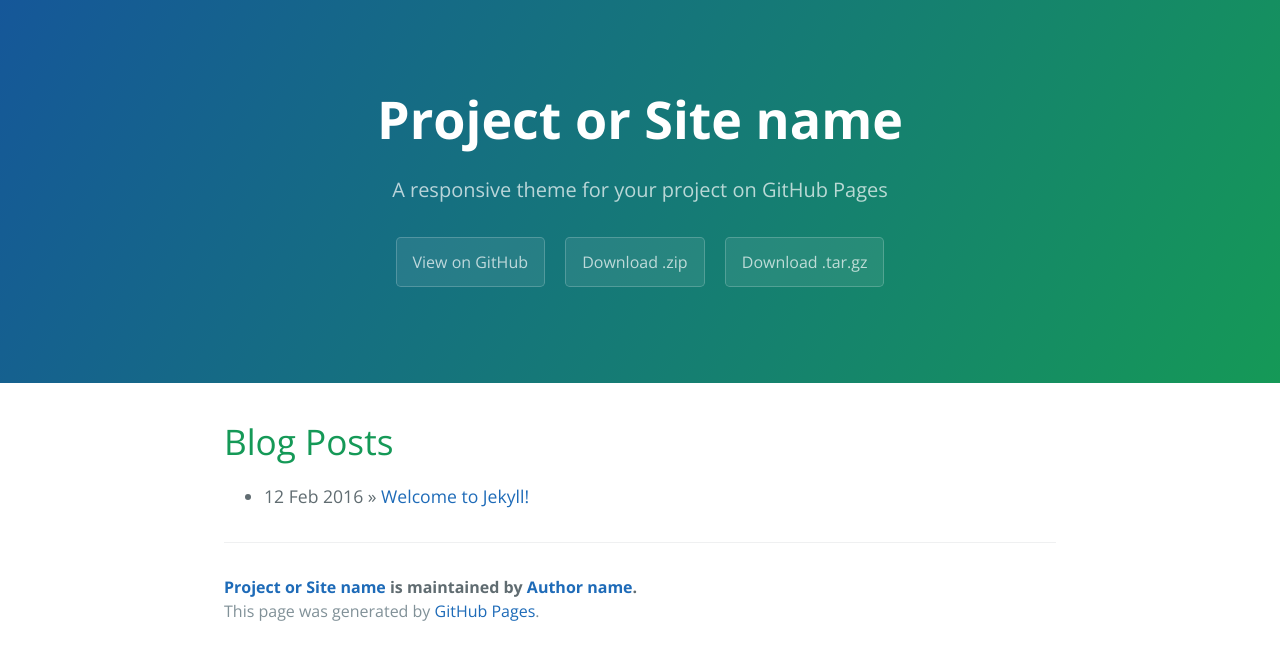
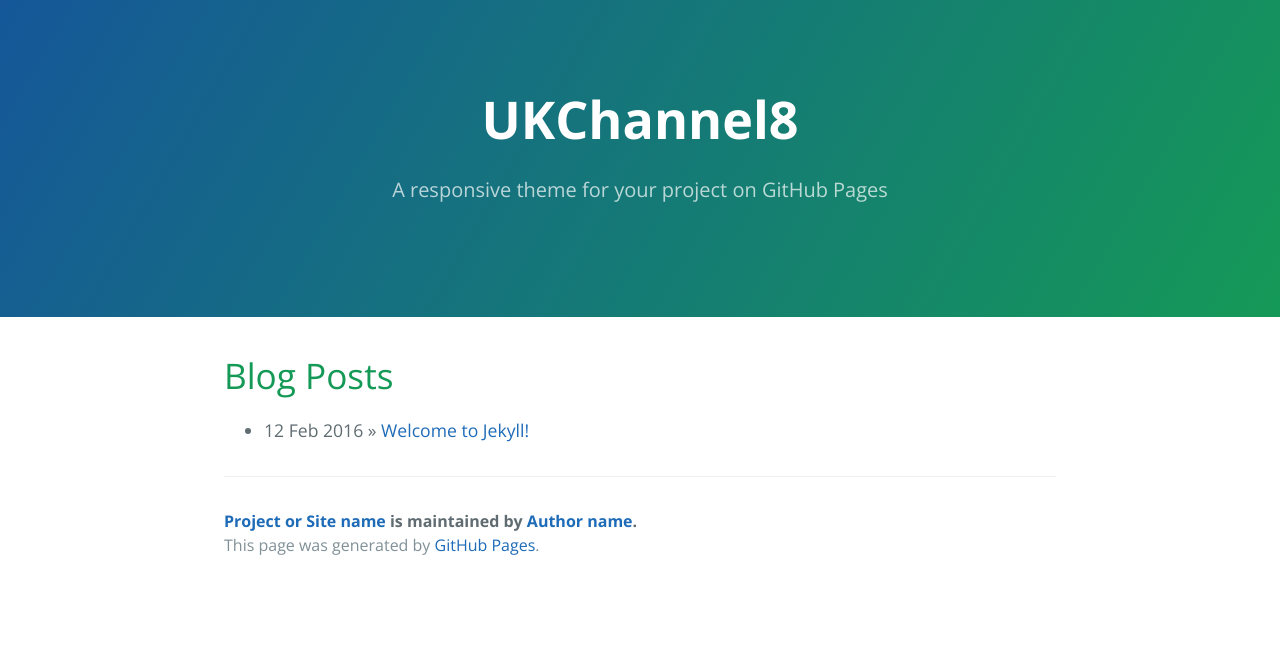
Before and after one commit to UKChannel8/UKChannel8.github.io, a Jekyll site: the page built from index.html, in a window 1280 px wide. Shown: the top 660 px of the page. Built offline with Jekyll 4.4.1, drawn with Linux system fonts in a browser that asks for light colours; the list of posts is cut into pages by our own code.

Commit message:
Update page-header.html

```diff
--- a/_includes/page-header.html
+++ b/_includes/page-header.html
@@ -1,7 +1,4 @@
 <section class="page-header">
-  <h1 class="project-name">{{ site.title }}</h1>
+  <h1 class="project-name">UKChannel8</h1>
   <h2 class="project-tagline">{{ site.tagline }}</h2>
-  <a href="#" class="btn">View on GitHub</a>
-  <a href="#" class="btn">Download .zip</a>
-  <a href="#" class="btn">Download .tar.gz</a>
 </section>
```
